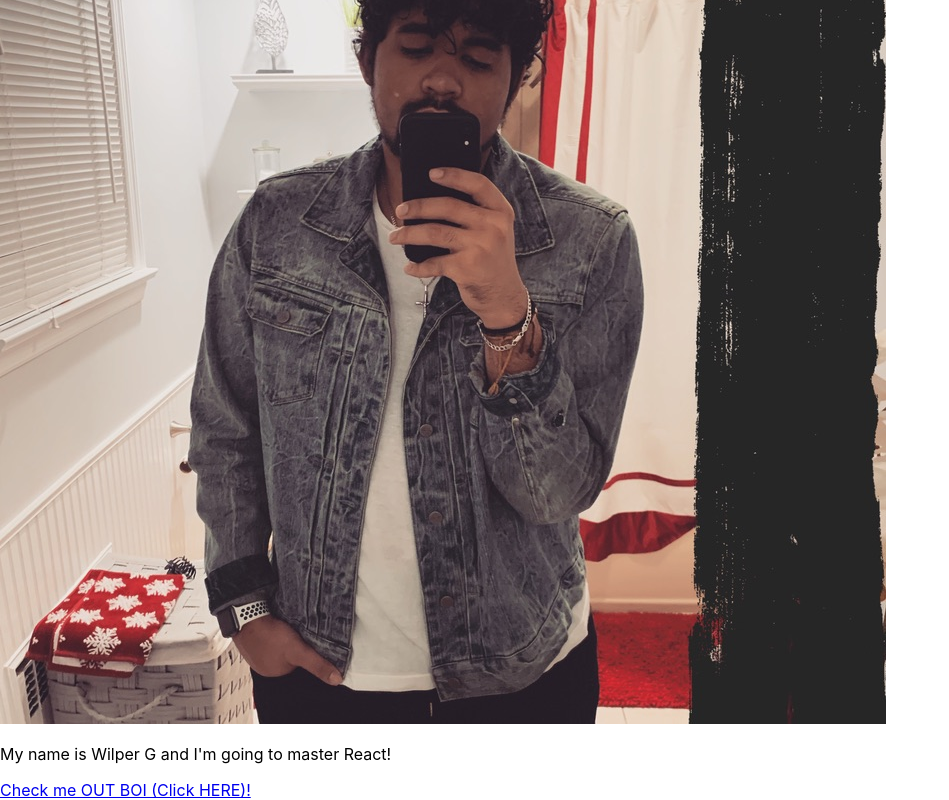
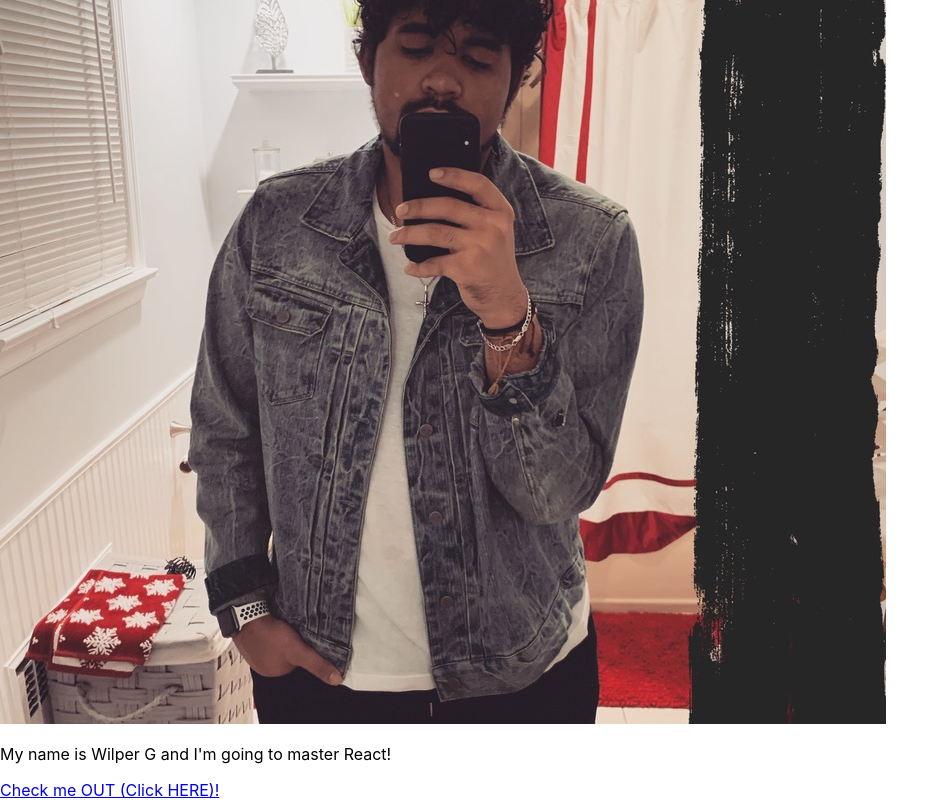
Before and after one commit to DevDomW/wilpergermosen-github.io, a React (Create React App) app: page / in a window 1280 px wide. Shown: the part 162-962 px from the top of the page, without its empty margins (0-949 px from the left). Built offline with nearby package versions, Linux system fonts and the light colour scheme.

Commit message:
final commit, I will become a React Pro

```diff
--- a/src/App.js
+++ b/src/App.js
@@ -14,7 +14,7 @@
           target="_blank"
           rel="noopener noreferrer"
         >
-          Check me OUT BOI (Click HERE)!
+          Check me OUT (Click HERE)!
         </a>
       </header>
     </div>
```
